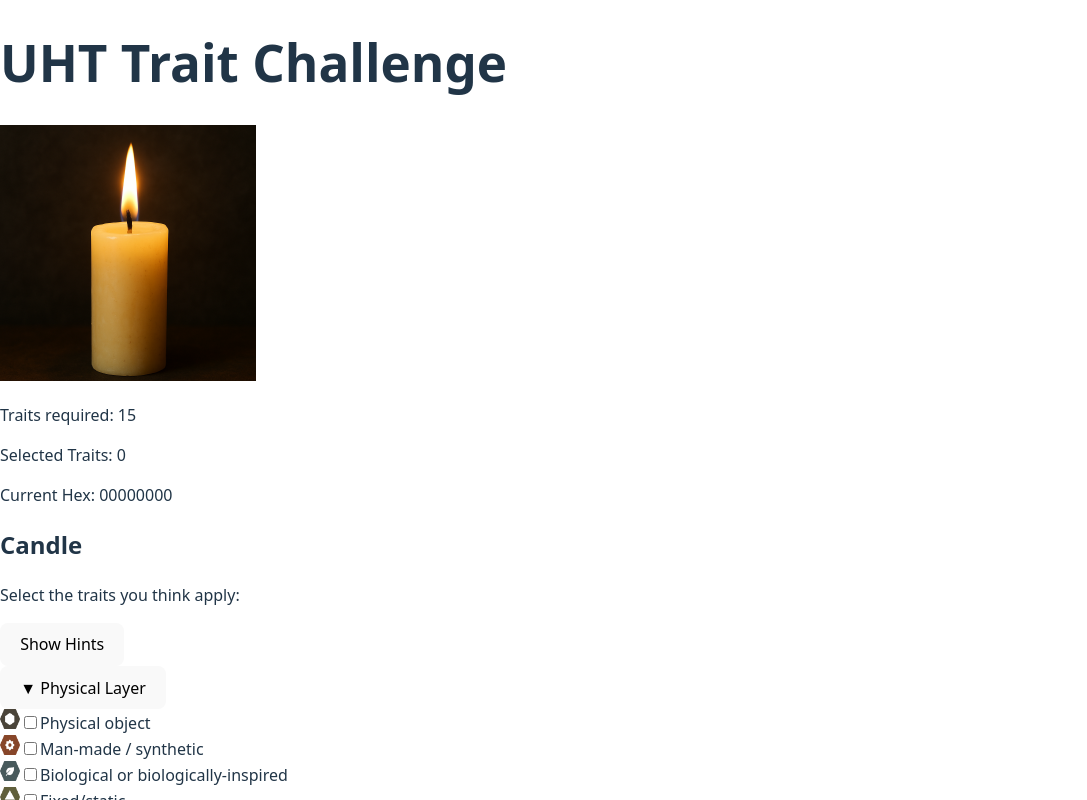
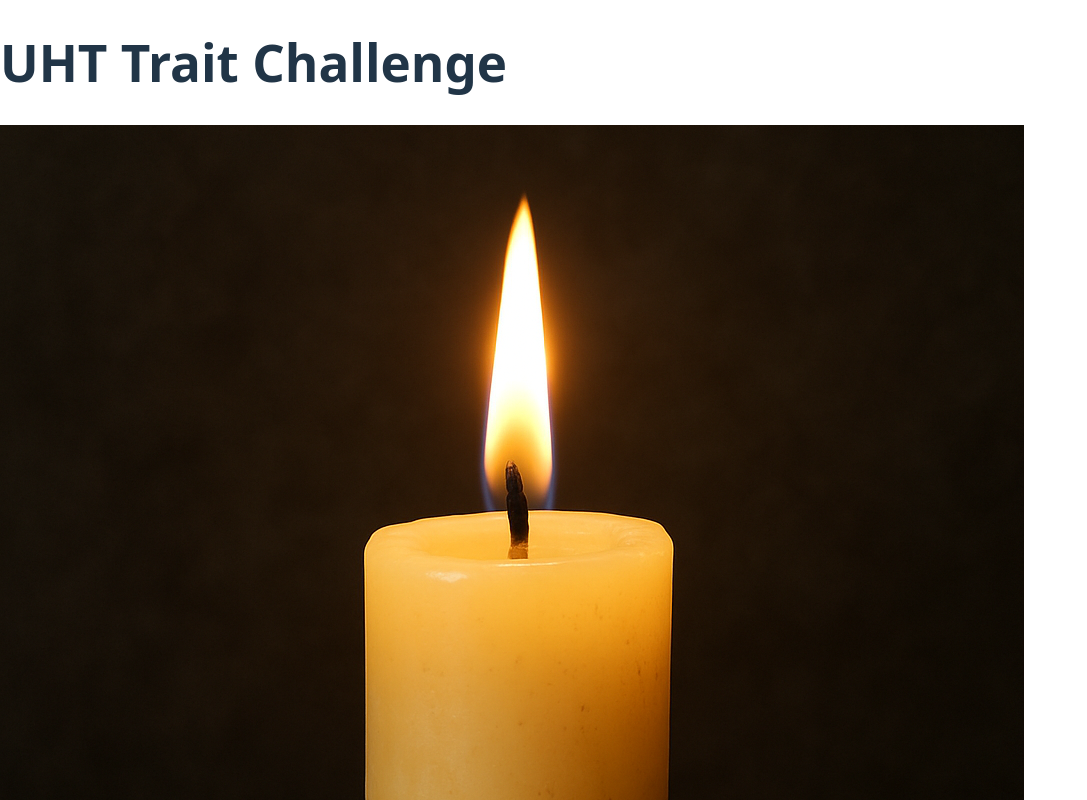
Before and after one commit to Hollando78/uht-64, a React (Vite) app: page / in a window 1280 px wide. Both pictures are taken after a click on the button "Start New Challenge". Shown: the top 800 px of the page, without its empty margins (0-1087 px from the left). Built offline with nearby package versions, Linux system fonts and the light colour scheme.

Commit message:
image polish pass

```diff
--- a/components/Challenge.jsx
+++ b/components/Challenge.jsx
@@ -112,13 +112,11 @@ export default function Challenge() {
 
       {challengeEntity && (
         <div className="w-full flex flex-col items-center">
-          <div className="w-64 h-64 overflow-hidden flex items-center justify-center mb-2 rounded shadow">
+          <div className="max-h-64 overflow-hidden flex items-center justify-center mb-2 rounded shadow">
             <img
               src={challengeEntity.image}
               alt={challengeEntity.name}
-              width="256"
-              height="256"
-              className="w-64 h-64 object-contain"
+              className="max-h-64 w-auto object-contain"
               loading="lazy"
             />
           </div>
@@ -156,8 +154,6 @@ export default function Challenge() {
                       <img
                         src={trait.icon}
                         alt={trait.name}
-                        width="20"
-                        height="20"
                         className="object-contain"
                       />
                       <input
```
